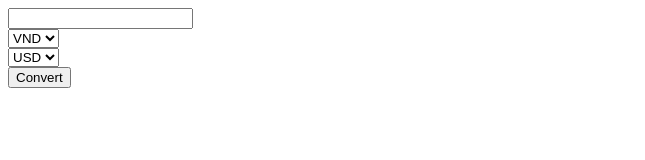
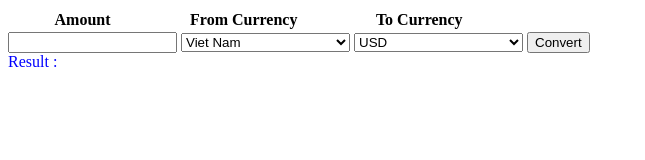
Before and after one commit to VNHZero951/CodeGymX, a plain HTML site: page ss1 lap trinh can ban/Slides 2/Ứng dụng chuyển đổi tiền tệ/index.html in a window 1280 px wide. Shown: the whole page, without its empty margins (0-645 px from the left). Drawn offline with Linux system fonts and the light colour scheme.

Commit message:
upload bai tap

```diff
--- a/ss1 lap trinh can ban/Slides 2/Ứng dụng chuyển đổi tiền tệ/index.html
+++ b/ss1 lap trinh can ban/Slides 2/Ứng dụng chuyển đổi tiền tệ/index.html
@@ -1,22 +1,39 @@
 <!DOCTYPE html>
-   <html>
+<html lang="en">
+
 <head>
-       <title>Ứng dụng chuyển đổi tiền tệ</title>
+    <meta charset="UTF-8">
+    <meta name="viewport" content="width=device-width, initial-scale=1.0">
+    <meta http-equiv="X-UA-Compatible" content="ie=edge">
+    <title>Document</title>
     <script src="javascript.js"></script>
 </head>
+
 <body>
-        <input type="text">
-        <br>
-        <select name="" id="from">
-            <option value="VND">VND</option>
+    <table border="0px" width="500px">
+        <tr>
+            <th width="100">Amount</th>
+            <th width="120">From Currency</th>
+            <th width="120">To Currency</th>
+        </tr>
+    </table>
+    <form>
+        <input type="text" id="input" size="18">
+        <select name="" id="Sel_1">
+            <option value="VND">Viet Nam</option>
             <option value="USD">USD</option>
+            <option value="" hidden>---------------------------------</option>
         </select>
-        <br>
-        <select name="" id="to">
+        <select name="" id="Sel_2">
             <option value="USD">USD</option>
-            <option value="VND">VND</option>
+            <option value="VND">Viet Nam</option>
+            <option value="" hidden>---------------------------------</option>
         </select>
-        <br>
-        <input type="submit" value="Convert">
+        <!--<button id="ketqua" onclick="chuyentien()">Click</button>-->
+        <button type="button" onclick="chuyentien()">Convert</button>
+    </form>
+    <Div id="ketqua" style="color: blue">Result : </Div>
+    <!--<button onclick="chuyentien()">Convert</button>-->
 </body>
+
 </html>
--- a/ss1 lap trinh can ban/Slides 2/Ứng dụng chuyển đổi tiền tệ/javascript.js
+++ b/ss1 lap trinh can ban/Slides 2/Ứng dụng chuyển đổi tiền tệ/javascript.js
@@ -0,0 +1,9 @@
+function chuyentien(){
+    let x = document.getElementById("input").value;
+    if (Sel_1.value == "VND" && Sel_2.value == "USD"){
+        document.getElementById("ketqua").innerHTML = x / 23000 + " USD"
+    }
+    if (Sel_1.value == "USD" && Sel_2.value == "VND"){
+        document.getElementById("ketqua").innerHTML = x * 23000 + " VND"
+    }
+}
```
Lines whose indentation alone changed are shown as unchanged.
